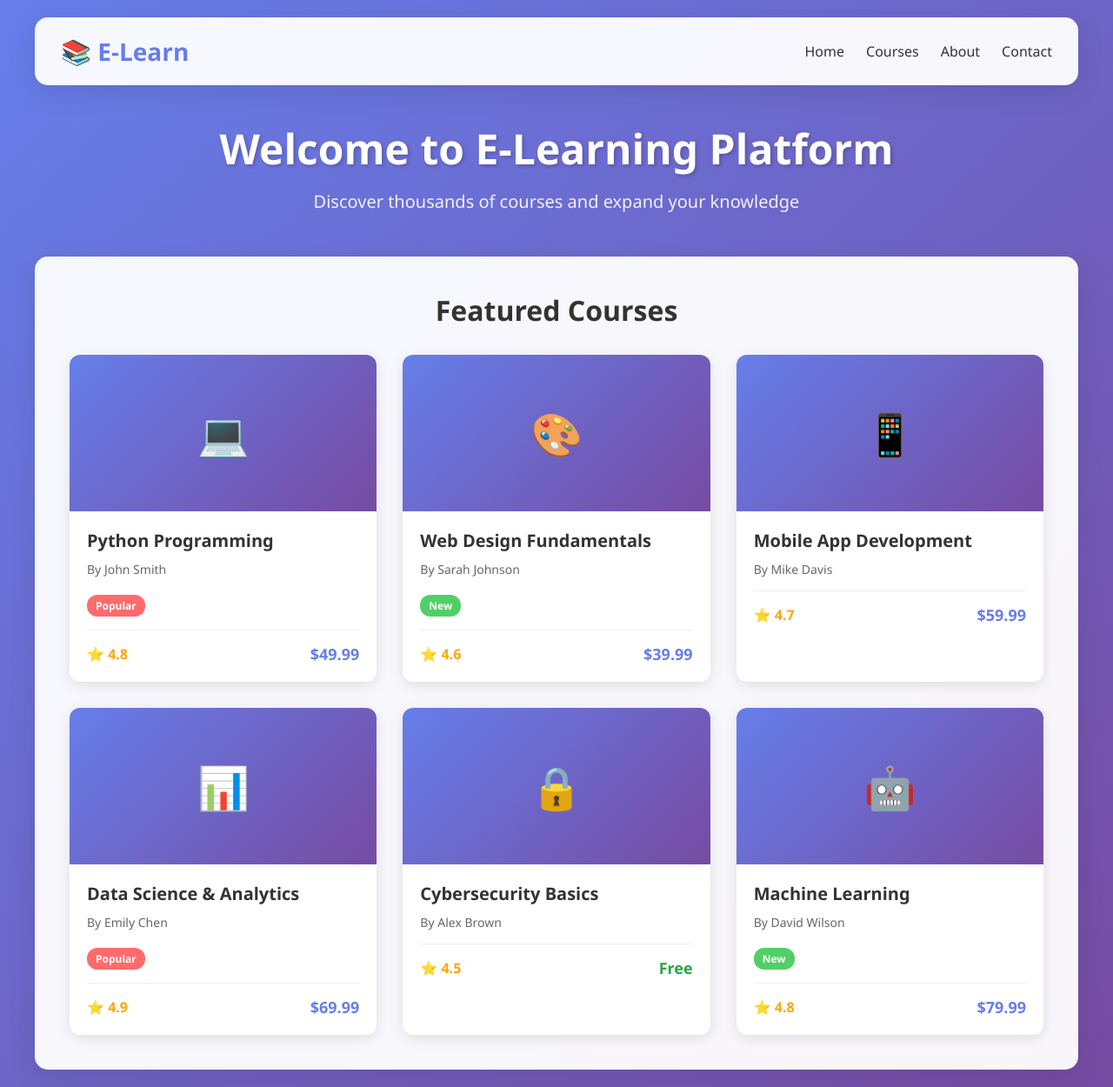
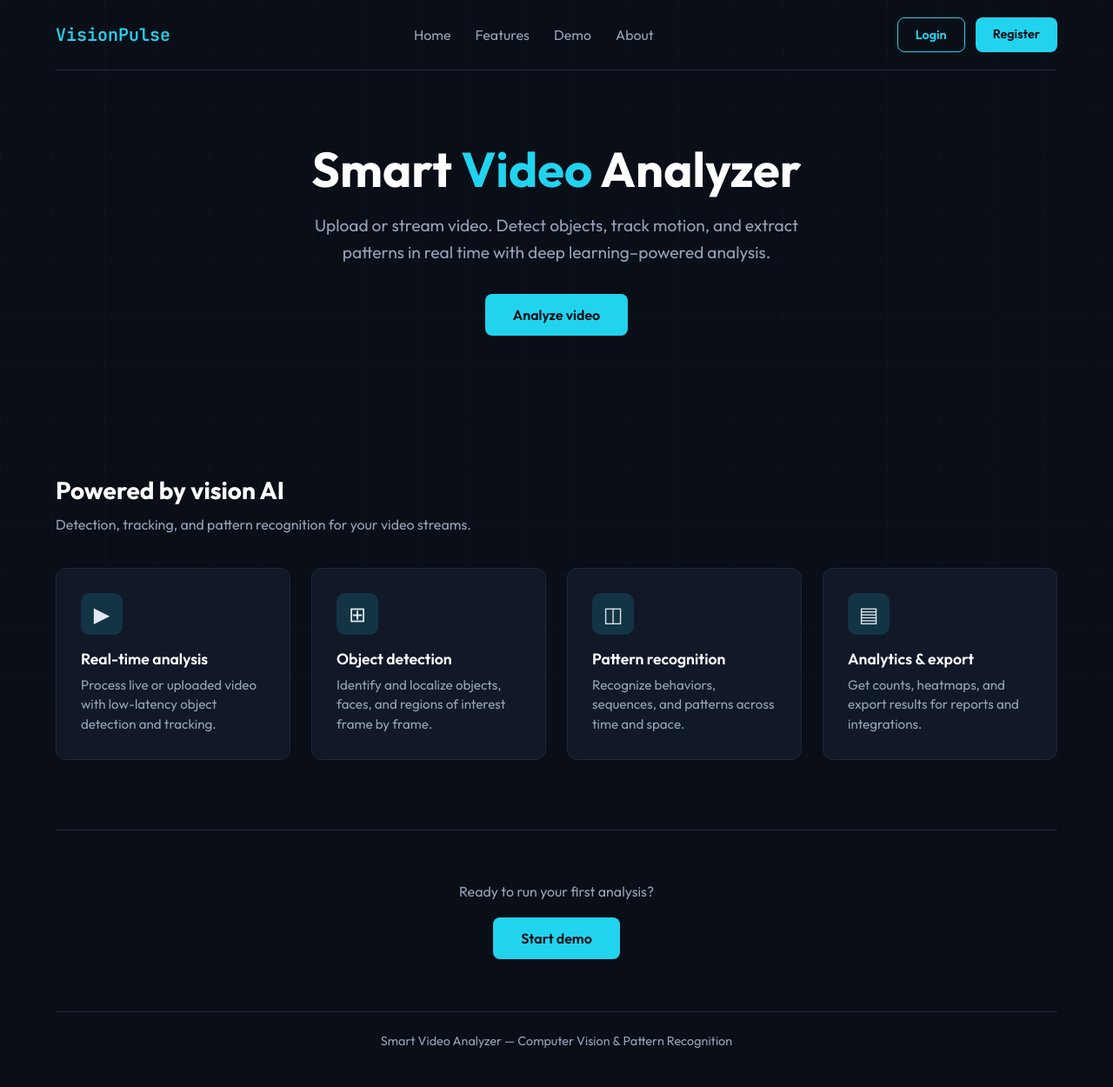
Before and after one commit to Abedin022/python_project, a Flask app: page / in a window 1280 px wide. Shown: the whole page at 87% size. After the commit the page ends 1205 px from the top, so only its background shows below. Run offline with Flask 3, Linux system fonts and the light colour scheme.

Commit message:
Modification done on index.html

```diff
--- a/app.py
+++ b/app.py
@@ -7,7 +7,7 @@ app = Flask(__name__)
 
 
 @app.route("/")
-def hello():
+def index():
     return render_template("index.html")
 
 
--- a/templates/index.html
+++ b/templates/index.html
@@ -3,315 +3,262 @@
 <head>
     <meta charset="UTF-8">
     <meta name="viewport" content="width=device-width, initial-scale=1.0">
-    <title>E-Learning Platform - Home</title>
+    <title>Smart Video Analyzer</title>
+    <link rel="preconnect" href="https://fonts.googleapis.com">
+    <link rel="preconnect" href="https://fonts.gstatic.com" crossorigin>
+    <link href="https://fonts.googleapis.com/css2?family=JetBrains+Mono:wght@400;600&family=Outfit:wght@300;400;600;700&display=swap" rel="stylesheet">
     <style>
-        * {
-            margin: 0;
-            padding: 0;
-            box-sizing: border-box;
+        :root {
+            --bg-dark: #0a0e17;
+            --bg-card: #111827;
+            --border: #1e293b;
+            --accent: #22d3ee;
+            --accent-dim: #0891b2;
+            --text: #e2e8f0;
+            --text-muted: #94a3b8;
         }
-
+        * { margin: 0; padding: 0; box-sizing: border-box; }
         body {
-            font-family: 'Segoe UI', Tahoma, Geneva, Verdana, sans-serif;
-            background: linear-gradient(135deg, #667eea 0%, #764ba2 100%);
+            font-family: 'Outfit', sans-serif;
+            background: var(--bg-dark);
+            color: var(--text);
             min-height: 100vh;
-            padding: 20px;
+            overflow-x: hidden;
         }
-
-        .container {
-            max-width: 1200px;
-            margin: 0 auto;
+        .grid-bg {
+            position: fixed;
+            inset: 0;
+            background-image:
+                linear-gradient(rgba(34, 211, 238, 0.03) 1px, transparent 1px),
+                linear-gradient(90deg, rgba(34, 211, 238, 0.03) 1px, transparent 1px);
+            background-size: 60px 60px;
+            pointer-events: none;
+            z-index: 0;
         }
-
+        .container { max-width: 1200px; margin: 0 auto; padding: 0 24px; position: relative; z-index: 1; }
         header {
-            background: rgba(255, 255, 255, 0.95);
-            padding: 20px 30px;
-            border-radius: 15px;
-            box-shadow: 0 8px 32px rgba(0, 0, 0, 0.1);
-            margin-bottom: 40px;
             display: flex;
             justify-content: space-between;
             align-items: center;
+            padding: 20px 0;
+            border-bottom: 1px solid var(--border);
+            flex-wrap: wrap;
+            gap: 16px;
         }
-
         .logo {
-            font-size: 28px;
-            font-weight: bold;
-            color: #667eea;
+            font-family: 'JetBrains Mono', monospace;
+            font-weight: 600;
+            font-size: 1.25rem;
+            color: var(--accent);
         }
-
-        nav ul {
-            list-style: none;
-            display: flex;
-            gap: 25px;
+        nav ul { list-style: none; display: flex; gap: 28px; }
+        nav a {
+            color: var(--text-muted);
+            text-decoration: none;
+            font-weight: 500;
+            transition: color 0.2s;
         }
-
-        nav a {
+        nav a:hover { color: var(--accent); }
+        .auth-buttons { display: flex; gap: 12px; }
+        .btn {
+            padding: 10px 20px;
+            border-radius: 8px;
             text-decoration: none;
-            color: #333;
-            font-weight: 500;
-            transition: color 0.3s;
+            font-weight: 600;
+            font-size: 0.9rem;
+            transition: all 0.2s;
+            border: none;
+            cursor: pointer;
         }
-
-        nav a:hover {
-            color: #667eea;
+        .btn-login {
+            background: transparent;
+            color: var(--accent);
+            border: 1px solid var(--accent);
         }
-
+        .btn-login:hover { background: rgba(34, 211, 238, 0.1); }
+        .btn-register {
+            background: var(--accent);
+            color: var(--bg-dark);
+        }
+        .btn-register:hover {
+            background: var(--accent-dim);
+            transform: translateY(-1px);
+        }
         .hero {
-            text-align: center;
-            color: white;
-            margin-bottom: 50px;
-        }
-
-        .hero h1 {
-            font-size: 48px;
-            margin-bottom: 15px;
-            text-shadow: 2px 2px 4px rgba(0, 0, 0, 0.2);
-        }
-
-        .hero p {
-            font-size: 20px;
-            opacity: 0.9;
-        }
-
-        .courses-section {
-            background: rgba(255, 255, 255, 0.95);
-            padding: 40px;
-            border-radius: 15px;
-            box-shadow: 0 8px 32px rgba(0, 0, 0, 0.1);
-        }
-
-        .section-title {
-            font-size: 32px;
-            color: #333;
-            margin-bottom: 30px;
+            padding: 80px 0 100px;
             text-align: center;
         }
-
-        .courses-grid {
+        .hero h1 {
+            font-size: clamp(2.5rem, 5vw, 3.5rem);
+            font-weight: 700;
+            line-height: 1.2;
+            margin-bottom: 16px;
+            color: #fff;
+        }
+        .hero h1 span { color: var(--accent); }
+        .hero p {
+            font-size: 1.2rem;
+            color: var(--text-muted);
+            max-width: 560px;
+            margin: 0 auto 32px;
+            line-height: 1.6;
+        }
+        .btn-hero {
+            display: inline-block;
+            padding: 14px 32px;
+            background: var(--accent);
+            color: var(--bg-dark);
+            font-weight: 600;
+            text-decoration: none;
+            border-radius: 8px;
+            transition: all 0.2s;
+        }
+        .btn-hero:hover {
+            background: var(--accent-dim);
+            transform: translateY(-2px);
+            box-shadow: 0 8px 24px rgba(34, 211, 238, 0.25);
+        }
+        .hero-badge {
+            display: inline-block;
+            font-family: 'JetBrains Mono', monospace;
+            font-size: 0.75rem;
+            color: var(--accent);
+            border: 1px solid var(--border);
+            padding: 6px 12px;
+            border-radius: 6px;
+            margin-bottom: 24px;
+        }
+        .features {
+            padding: 60px 0 80px;
+        }
+        .section-title {
+            font-size: 1.75rem;
+            font-weight: 700;
+            margin-bottom: 12px;
+            color: #fff;
+        }
+        .section-subtitle {
+            color: var(--text-muted);
+            margin-bottom: 40px;
+        }
+        .features-grid {
             display: grid;
-            grid-template-columns: repeat(auto-fill, minmax(280px, 1fr));
-            gap: 30px;
-            margin-top: 30px;
+            grid-template-columns: repeat(auto-fill, minmax(260px, 1fr));
+            gap: 24px;
         }
-
-        .course-card {
-            background: white;
+        .feature-card {
+            background: var(--bg-card);
+            border: 1px solid var(--border);
             border-radius: 12px;
-            overflow: hidden;
-            box-shadow: 0 4px 15px rgba(0, 0, 0, 0.1);
-            transition: transform 0.3s, box-shadow 0.3s;
-            cursor: pointer;
+            padding: 28px;
+            transition: border-color 0.2s, box-shadow 0.2s;
         }
-
-        .course-card:hover {
-            transform: translateY(-8px);
-            box-shadow: 0 8px 25px rgba(0, 0, 0, 0.15);
+        .feature-card:hover {
+            border-color: rgba(34, 211, 238, 0.3);
+            box-shadow: 0 8px 32px rgba(0, 0, 0, 0.3);
         }
-
-        .course-thumbnail {
-            width: 100%;
-            height: 180px;
-            background: linear-gradient(135deg, #667eea 0%, #764ba2 100%);
+        .feature-icon {
+            width: 48px;
+            height: 48px;
+            background: rgba(34, 211, 238, 0.15);
+            border-radius: 10px;
             display: flex;
             align-items: center;
             justify-content: center;
-            color: white;
-            font-size: 48px;
-            font-weight: bold;
+            font-size: 1.5rem;
+            margin-bottom: 16px;
         }
-
-        .course-thumbnail:nth-child(1) {
-            background: linear-gradient(135deg, #667eea 0%, #764ba2 100%);
+        .feature-card h3 {
+            font-size: 1.1rem;
+            font-weight: 600;
+            margin-bottom: 8px;
+            color: #fff;
         }
-
-        .course-info {
-            padding: 20px;
+        .feature-card p {
+            font-size: 0.95rem;
+            color: var(--text-muted);
+            line-height: 1.5;
         }
-
-        .course-title {
-            font-size: 20px;
-            font-weight: bold;
-            color: #333;
-            margin-bottom: 10px;
+        .demo-cta {
+            text-align: center;
+            padding: 60px 0;
+            border-top: 1px solid var(--border);
         }
-
-        .course-instructor {
-            color: #666;
-            font-size: 14px;
-            margin-bottom: 12px;
+        .demo-cta p {
+            color: var(--text-muted);
+            margin-bottom: 20px;
         }
-
-        .course-meta {
-            display: flex;
-            justify-content: space-between;
-            align-items: center;
-            margin-top: 15px;
-            padding-top: 15px;
-            border-top: 1px solid #eee;
+        footer {
+            border-top: 1px solid var(--border);
+            padding: 24px 0;
+            text-align: center;
+            color: var(--text-muted);
+            font-size: 0.9rem;
         }
-
-        .course-rating {
-            color: #ffa500;
-            font-weight: bold;
-        }
-
-        .course-price {
-            font-size: 18px;
-            font-weight: bold;
-            color: #667eea;
-        }
-
-        .course-price.free {
-            color: #28a745;
-        }
-
-        .badge {
-            display: inline-block;
-            padding: 4px 10px;
-            border-radius: 12px;
-            font-size: 12px;
-            font-weight: bold;
-            margin-top: 8px;
-        }
-
-        .badge.popular {
-            background: #ff6b6b;
-            color: white;
-        }
-
-        .badge.new {
-            background: #51cf66;
-            color: white;
-        }
-
         @media (max-width: 768px) {
-            .hero h1 {
-                font-size: 32px;
-            }
-
-            .courses-grid {
-                grid-template-columns: 1fr;
-            }
-
-            header {
-                flex-direction: column;
-                gap: 15px;
-            }
-
-            nav ul {
-                flex-direction: column;
-                gap: 10px;
-                text-align: center;
-            }
+            header { flex-direction: column; align-items: flex-start; }
+            nav ul { flex-direction: column; gap: 12px; }
+            .auth-buttons { width: 100%; }
+            .hero { padding: 48px 0 64px; }
         }
     </style>
 </head>
 <body>
+    <div class="grid-bg"></div>
     <div class="container">
         <header>
-            <div class="logo">📚 E-Learn</div>
+            <div class="logo">VisionPulse</div>
             <nav>
                 <ul>
                     <li><a href="#home">Home</a></li>
-                    <li><a href="#courses">Courses</a></li>
+                    <li><a href="#features">Features</a></li>
+                    <li><a href="#demo">Demo</a></li>
                     <li><a href="#about">About</a></li>
-                    <li><a href="#contact">Contact</a></li>
                 </ul>
             </nav>
+            <div class="auth-buttons">
+                <a href="/login" class="btn btn-login">Login</a>
+                <a href="/register" class="btn btn-register">Register</a>
+            </div>
         </header>
-
-        <div class="hero">
-            <h1>Welcome to E-Learning Platform</h1>
-            <p>Discover thousands of courses and expand your knowledge</p>
-        </div>
-
-        <div class="courses-section">
-            <h2 class="section-title">Featured Courses</h2>
-            <div class="courses-grid">
-                <!-- Course Card 1 -->
-                <div class="course-card">
-                    <div class="course-thumbnail">💻</div>
-                    <div class="course-info">
-                        <div class="course-title">Python Programming</div>
-                        <div class="course-instructor">By John Smith</div>
-                        <div class="badge popular">Popular</div>
-                        <div class="course-meta">
-                            <div class="course-rating">⭐ 4.8</div>
-                            <div class="course-price">$49.99</div>
-                        </div>
-                    </div>
+        <section class="hero" id="home">
+            <h1>Smart <span>Video</span> Analyzer</h1>
+            <p>Upload or stream video. Detect objects, track motion, and extract patterns in real time with deep learning–powered analysis.</p>
+            <a href="#demo" class="btn-hero">Analyze video</a>
+        </section>
+        <section class="features" id="features">
+            <h2 class="section-title">Powered by vision AI</h2>
+            <p class="section-subtitle">Detection, tracking, and pattern recognition for your video streams.</p>
+            <div class="features-grid">
+                <div class="feature-card">
+                    <div class="feature-icon">▶</div>
+                    <h3>Real-time analysis</h3>
+                    <p>Process live or uploaded video with low-latency object detection and tracking.</p>
                 </div>
-
-                <!-- Course Card 2 -->
-                <div class="course-card">
-                    <div class="course-thumbnail">🎨</div>
-                    <div class="course-info">
-                        <div class="course-title">Web Design Fundamentals</div>
-                        <div class="course-instructor">By Sarah Johnson</div>
-                        <div class="badge new">New</div>
-                        <div class="course-meta">
-                            <div class="course-rating">⭐ 4.6</div>
-                            <div class="course-price">$39.99</div>
-                        </div>
-                    </div>
+                <div class="feature-card">
+                    <div class="feature-icon">⊞</div>
+                    <h3>Object detection</h3>
+                    <p>Identify and localize objects, faces, and regions of interest frame by frame.</p>
                 </div>
-
-                <!-- Course Card 3 -->
-                <div class="course-card">
-                    <div class="course-thumbnail">📱</div>
-                    <div class="course-info">
-                        <div class="course-title">Mobile App Development</div>
-                        <div class="course-instructor">By Mike Davis</div>
-                        <div class="course-meta">
-                            <div class="course-rating">⭐ 4.7</div>
-                            <div class="course-price">$59.99</div>
-                        </div>
-                    </div>
+                <div class="feature-card">
+                    <div class="feature-icon">◫</div>
+                    <h3>Pattern recognition</h3>
+                    <p>Recognize behaviors, sequences, and patterns across time and space.</p>
                 </div>
-
-                <!-- Course Card 4 -->
-                <div class="course-card">
-                    <div class="course-thumbnail">📊</div>
-                    <div class="course-info">
-                        <div class="course-title">Data Science & Analytics</div>
-                        <div class="course-instructor">By Emily Chen</div>
-                        <div class="badge popular">Popular</div>
-                        <div class="course-meta">
-                            <div class="course-rating">⭐ 4.9</div>
-                            <div class="course-price">$69.99</div>
-                        </div>
-                    </div>
-                </div>
-
-                <!-- Course Card 5 -->
-                <div class="course-card">
-                    <div class="course-thumbnail">🔒</div>
-                    <div class="course-info">
-                        <div class="course-title">Cybersecurity Basics</div>
-                        <div class="course-instructor">By Alex Brown</div>
-                        <div class="course-meta">
-                            <div class="course-rating">⭐ 4.5</div>
-                            <div class="course-price free">Free</div>
-                        </div>
-                    </div>
-                </div>
-
-                <!-- Course Card 6 -->
-                <div class="course-card">
-                    <div class="course-thumbnail">🤖</div>
-                    <div class="course-info">
-                        <div class="course-title">Machine Learning</div>
-                        <div class="course-instructor">By David Wilson</div>
-                        <div class="badge new">New</div>
-                        <div class="course-meta">
-                            <div class="course-rating">⭐ 4.8</div>
-                            <div class="course-price">$79.99</div>
-                        </div>
-                    </div>
+                <div class="feature-card">
+                    <div class="feature-icon">▤</div>
+                    <h3>Analytics & export</h3>
+                    <p>Get counts, heatmaps, and export results for reports and integrations.</p>
                 </div>
             </div>
-        </div>
+        </section>
+        <section class="demo-cta" id="demo">
+            <p>Ready to run your first analysis?</p>
+            <a href="#demo" class="btn-hero">Start demo</a>
+        </section>
+        <footer>
+            Smart Video Analyzer — Computer Vision & Pattern Recognition
+        </footer>
     </div>
 </body>
 </html>
```
